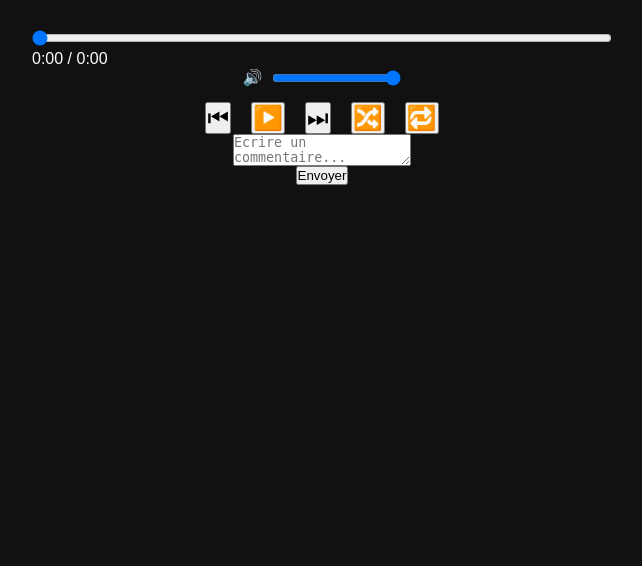
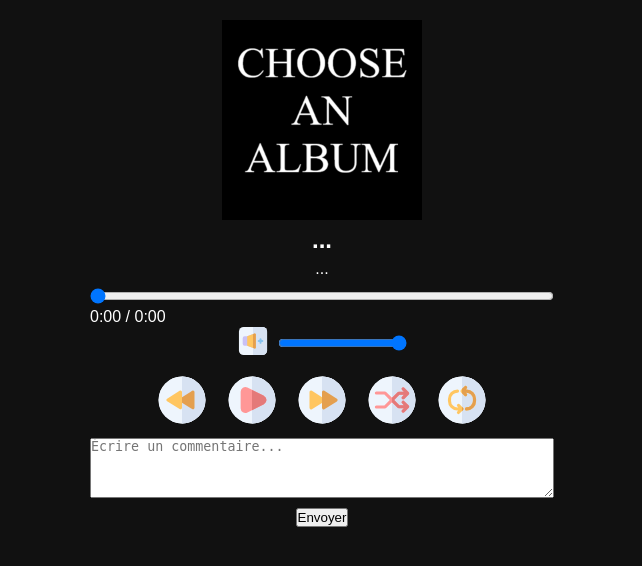
Before and after one commit to Anhedonie-69/AudioPlayer, a PHP site: page / in a window 1280 px wide. Shown: the top 566 px of the page, without its empty margins (318-960 px from the left). Run offline with PHP 8.4, Linux system fonts and the light colour scheme; data that the repository does not hold is empty.

Commit message:
fin de semaine

```diff
--- a/assets/css/components/comments.css
+++ b/assets/css/components/comments.css
@@ -1,5 +1,16 @@
 #comments_container{
+    width: 80%;
     max-height:200px;
     overflow-y:auto;
-    margin-top:15px;
 }
+
+#comment_input {
+    margin-top: 10px;
+    width: 80%;
+    height: 60px;
+}
+
+#comment_button {
+    margin-top: 10px;
+    margin-bottom: 10px;
+}
--- a/assets/css/components/controls.css
+++ b/assets/css/components/controls.css
@@ -5,5 +5,20 @@
 }
 
 .controls button{
-    font-size:24px;
+    cursor:pointer;
+    border:none;
+    background:none;
 }
+
+.controls button img{
+    width: 50px;
+    transition: transform 0.2s;
+}
+
+.controls button.active img{
+    transform: scale(1.2);
+}
+
+#volume_icon img{
+    width: 30px;
+}
--- a/assets/css/components/player.css
+++ b/assets/css/components/player.css
@@ -4,3 +4,14 @@
     align-items:center;
     padding:20px;
 }
+
+#cover{
+    height: 200px;
+    width: 200px;
+}
+
+#songTitle,
+#albumName{
+    margin-top: 6px;
+    text-align: center;
+}
--- a/assets/css/components/progress.css
+++ b/assets/css/components/progress.css
@@ -1,5 +1,5 @@
 .progress-container{
-    width:100%;
+    width:80%;
     margin-top:10px;
 }
 
--- a/assets/css/layout/main-layout.css
+++ b/assets/css/layout/main-layout.css
@@ -1,6 +1,21 @@
+/*html, body {
+  height: 100%;
+  margin: 0;
+  overflow: hidden;
+}*/
+
+main {
+    padding-top: 50px;
+}
+
 .mobile-tabs{
+    position: fixed;
+    top:0;
+    width:100%;
+    height: 50px;
+
     display:flex;
-    width:100%;
+    z-index:100;
 }
 
 .mobile-tabs button{
@@ -16,6 +31,4 @@
 
     font-weight:bold;
     text-align:center;
-
-    z-index:10;
 }
--- a/assets/css/responsive/tablet.css
+++ b/assets/css/responsive/tablet.css
@@ -1,6 +1,7 @@
 @media (min-width:768px){
 
     main{
+        padding-top: 0;
         display:flex;
         flex-direction: row;
     }
@@ -15,6 +16,11 @@
         flex:1;
     }
 
+    #album_list_mobile,
+    #song_list_mobile{
+        display:none;
+    }
+
     .list{
         flex:1;
     }
--- a/assets/js/events.js
+++ b/assets/js/events.js
@@ -6,6 +6,8 @@ const repeat = document.getElementById("repeat");
 
 const commentInput = document.getElementById("comment_input");
 const commentButton = document.getElementById("comment_button");
+
+const tablet = window.matchMedia("(min-width: 768px)");
 
 prev.addEventListener("click", () => {
     previousSong();
@@ -27,8 +29,24 @@ repeat.addEventListener("click", () => {
     toggleRepeat();
 });
 
-commentButton.addEventListener("click", () => {
-    const text = commentInput.value;
-    if(!text) {return;};
+function submitComment() {
+    const text = commentInput.value.trim();
+    if (!text) return;
     addComment(text);
+}
+
+commentButton.addEventListener("click", submitComment);
+
+commentInput.addEventListener("keydown", (event) => {
+    if (event.key === "Enter") {
+        submitComment();
+    }
 });
+
+tablet.addEventListener("change", (e)=> {
+    if (e.matches) {
+        console.log("matches");
+        albumListMobile.classList.remove("open");
+        songListMobile.classList.remove("open");
+    };
+});
--- a/assets/js/player.js
+++ b/assets/js/player.js
@@ -11,6 +11,7 @@ const progressBar = document.getElementById("progress_bar");
 const currentTimeDisplay = document.getElementById("current_time");
 const durationDisplay = document.getElementById("duration");
 const volumeIcon = document.getElementById("volume_icon");
+const volumeImg = volumeIcon.querySelector("img");
 const volumeSlider = document.getElementById("volume_slider");
 const commentContainer = document.getElementById("comments_container");
 let isShuffle = false;
@@ -39,7 +40,7 @@ async function createAlbumList(component){
     allAlbums.forEach(alb => {
         const b = document.createElement("button");
         b.type = "button";
-        b.classList.add("album-btn");
+        b.classList.add("album-btn", "list-btn");
         b.innerText = alb['title'];
         b.addEventListener("click", async () => {
             history = [];
@@ -59,7 +60,7 @@ function createSongList(component){
     songs.forEach(sg => {
         const b = document.createElement("button");
         b.type = "button";
-        b.classList.add("song-btn");
+        b.classList.add("song-btn", "list-btn");
         b.innerText = sg['title'];
         b.addEventListener("click", () => {
             if(isShuffle){
@@ -110,12 +111,13 @@ function loadSong(index){
 };
 
 function playSong(){
+    const playImg = play.querySelector("img");
     if(currentAudio.paused){
         currentAudio.play();
-        play.textContent = "⏸️";
+        playImg.src = "assets/images/stop.svg";
     }else{
         currentAudio.pause();
-        play.textContent = "▶️";
+        playImg.src = "assets/images/play-button.svg";
     };
 };
 
@@ -206,14 +208,14 @@ function updateActiveAlbum(){
 };
 
 function updateVolumeIcon(){
-    if(currentAudio.volume === 0){
-        volumeIcon.textContent = "🔇";
+    if(currentAudio.muted || currentAudio.volume === 0){
+        volumeImg.src = "assets/images/no-sound.svg";
     }
-    else if(audioA.volume < 0.5){
-        volumeIcon.textContent = "🔉";
+    else if(currentAudio.volume < 0.5){
+        volumeImg.src = "assets/images/sound.svg";
     }
     else{
-        volumeIcon.textContent = "🔊";
+        volumeImg.src = "assets/images/volume-up.svg";
     };
 };
 ////////////////// COMMENTS //////////////////
--- a/index.php
+++ b/index.php
@@ -19,11 +19,12 @@
         </div>
         <div id="album_list" class="list desktop"></div>
         <div class="player">
-            <img id="cover" width="200px">
+
+            <img src="assets\images\Home_Cover.png" alt="cover" id="cover">
 
             <div class="song-info">
-                <h2 id="songTitle"></h2>
-                <p id="albumName"></p>
+                <h2 id="songTitle">...</h2>
+                <p id="albumName">...</p>
             </div>
 
             <audio id="audioA"></audio>
@@ -45,7 +46,9 @@
                 </div>
             </div>
             <div class="volume_container">
-                <span id="volume_icon">🔊</span>
+                <div id="volume_icon">
+                    <img src="assets/images/volume-up.svg" alt="volume_icon">
+                </div>
                 <input
                     type="range"
                     id="volume_slider"
@@ -57,11 +60,21 @@
             </div>
 
             <div class="controls">
-                <button id="prev">⏮</button>
-                <button id="play">▶️</button>
-                <button id="next">⏭</button>
-                <button id="shuffle">🔀</button>
-                <button id="repeat">🔁</button>
+                <button id="prev">
+                    <img src="assets/images/previous.svg" alt="preview_button">
+                </button>
+                <button id="play">
+                    <img src="assets/images/play-button.svg" alt="play_button">
+                </button>
+                <button id="next">
+                    <img src="assets/images/next-arrow.svg" alt="next_button">
+                </button>
+                <button id="shuffle">
+                    <img src="assets/images/shuffle-arrow.svg" alt="shuffle_button">
+                </button>
+                <button id="repeat">
+                    <img src="assets/images/repeat.svg" alt="repeat_button">
+                </button>
             </div>
             <textarea
                 id="comment_input"
```
Also changed, not shown: assets/css/components/lists.css (+39 -8 lines), assets/images/Home_Cover.png (added), assets/images/next-arrow.svg (added), assets/images/no-sound.svg (added), assets/images/play-button.svg (added), assets/images/previous.svg (added), assets/images/repeat.svg (added), assets/images/shuffle-arrow.svg (added), assets/images/sound.svg (added), assets/images/stop.svg (added), assets/images/volume-up.svg (added).
